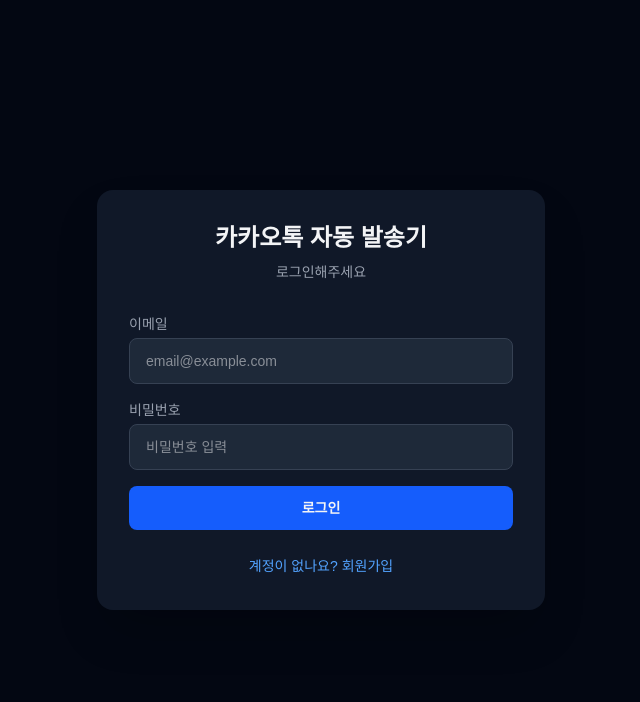
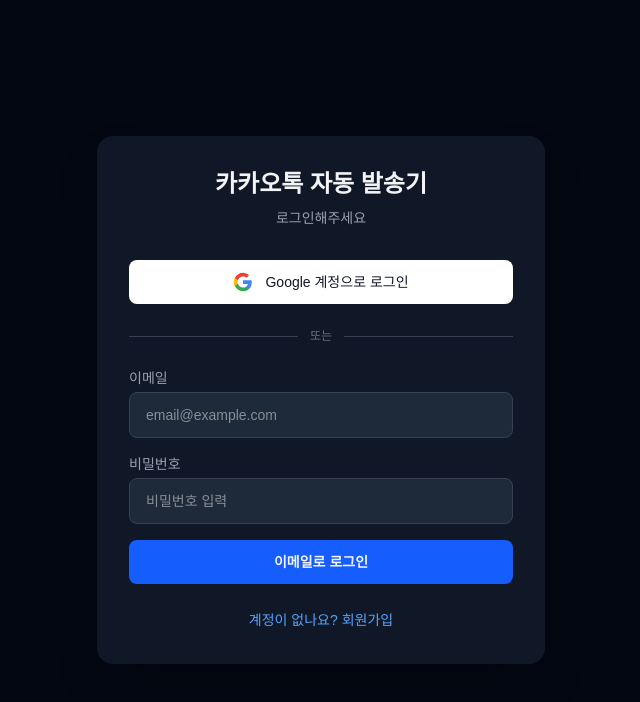
Before and after one commit to tntkorea-glitch/kakao-app, a Next.js app: page /login in a window 1280 px wide. Shown: the top 702 px of the page, without its empty margins (319-959 px from the left). Built offline with nearby package versions, Linux system fonts and the light colour scheme.

Commit message:
chore: auto-commit from Claude Code

```diff
--- a/src/app/login/page.tsx
+++ b/src/app/login/page.tsx
@@ -2,6 +2,7 @@
 
 import { useState } from "react";
 import { useRouter } from "next/navigation";
+import { signIn } from "next-auth/react";
 
 export default function LoginPage() {
   const router = useRouter();
@@ -12,41 +13,51 @@
   const [error, setError] = useState("");
   const [loading, setLoading] = useState(false);
 
+  // 이메일 로그인/회원가입
   const handleSubmit = async (e: React.FormEvent) => {
     e.preventDefault();
     setError("");
     setLoading(true);
 
     try {
-      const res = await fetch("/api/auth", {
-        method: "POST",
-        headers: { "Content-Type": "application/json" },
-        body: JSON.stringify({
-          action: isSignup ? "signup" : "login",
-          email,
-          password,
-          name: isSignup ? name : undefined,
-        }),
+      if (isSignup) {
+        // 회원가입 → credentials API
+        const res = await fetch("/api/auth-credentials", {
+          method: "POST",
+          headers: { "Content-Type": "application/json" },
+          body: JSON.stringify({ action: "signup", email, password, name }),
+        });
+        const data = await res.json();
+        if (data.error) {
+          setError(data.error);
+          setLoading(false);
+          return;
+        }
+      }
+
+      // NextAuth credentials 로그인
+      const result = await signIn("credentials", {
+        email,
+        password,
+        redirect: false,
       });
 
-      const data = await res.json();
-
-      if (data.error) {
-        setError(data.error);
-        return;
+      if (result?.error) {
+        setError("이메일 또는 비밀번호가 올바르지 않습니다.");
+      } else {
+        router.push("/");
+        router.refresh();
       }
-
-      // 토큰 + 사용자 정보 저장
-      localStorage.setItem("token", data.token);
-      localStorage.setItem("user", JSON.stringify(data.user));
-
-      // 대시보드로 이동
-      router.push("/");
     } catch {
       setError("서버 연결에 실패했습니다.");
     } finally {
       setLoading(false);
     }
+  };
+
+  // Google 로그인
+  const handleGoogleLogin = () => {
+    signIn("google", { callbackUrl: "/" });
   };
 
   return (
@@ -59,6 +70,39 @@
           {isSignup ? "새 계정을 만들어주세요" : "로그인해주세요"}
         </p>
 
+        {/* Google 로그인 */}
+        <button
+          onClick={handleGoogleLogin}
+          className="w-full flex items-center justify-center gap-3 py-3 bg-white text-gray-900 hover:bg-gray-100 rounded-lg font-medium text-sm mb-6"
+        >
+          <svg className="w-5 h-5" viewBox="0 0 24 24">
+            <path
+              d="M22.56 12.25c0-.78-.07-1.53-.2-2.25H12v4.26h5.92a5.06 5.06 0 01-2.2 3.32v2.77h3.57c2.08-1.92 3.28-4.74 3.28-8.1z"
+              fill="#4285F4"
+            />
+            <path
+              d="M12 23c2.97 0 5.46-.98 7.28-2.66l-3.57-2.77c-.98.66-2.23 1.06-3.71 1.06-2.86 0-5.29-1.93-6.16-4.53H2.18v2.84C3.99 20.53 7.7 23 12 23z"
+              fill="#34A853"
+            />
+            <path
+              d="M5.84 14.09c-.22-.66-.35-1.36-.35-2.09s.13-1.43.35-2.09V7.07H2.18C1.43 8.55 1 10.22 1 12s.43 3.45 1.18 4.93l2.85-2.22.81-.62z"
+              fill="#FBBC05"
+            />
+            <path
+              d="M12 5.38c1.62 0 3.06.56 4.21 1.64l3.15-3.15C17.45 2.09 14.97 1 12 1 7.7 1 3.99 3.47 2.18 7.07l3.66 2.84c.87-2.6 3.3-4.53 6.16-4.53z"
+              fill="#EA4335"
+            />
+          </svg>
+          Google 계정으로 로그인
+        </button>
+
+        <div className="flex items-center gap-3 mb-6">
+          <div className="flex-1 h-px bg-gray-700" />
+          <span className="text-xs text-gray-500">또는</span>
+          <div className="flex-1 h-px bg-gray-700" />
+        </div>
+
+        {/* 이메일 로그인 */}
         <form onSubmit={handleSubmit} className="space-y-4">
           {isSignup && (
             <div>
@@ -111,11 +155,7 @@
             disabled={loading}
             className="w-full py-3 bg-blue-600 hover:bg-blue-700 disabled:opacity-50 rounded-lg font-bold text-sm"
           >
-            {loading
-              ? "처리 중..."
-              : isSignup
-              ? "회원가입"
-              : "로그인"}
+            {loading ? "처리 중..." : isSignup ? "회원가입" : "이메일로 로그인"}
           </button>
         </form>
 
```
Also changed, not shown: src/app/api/auth-credentials/route.ts (renamed from src/app/api/auth/route.ts).
